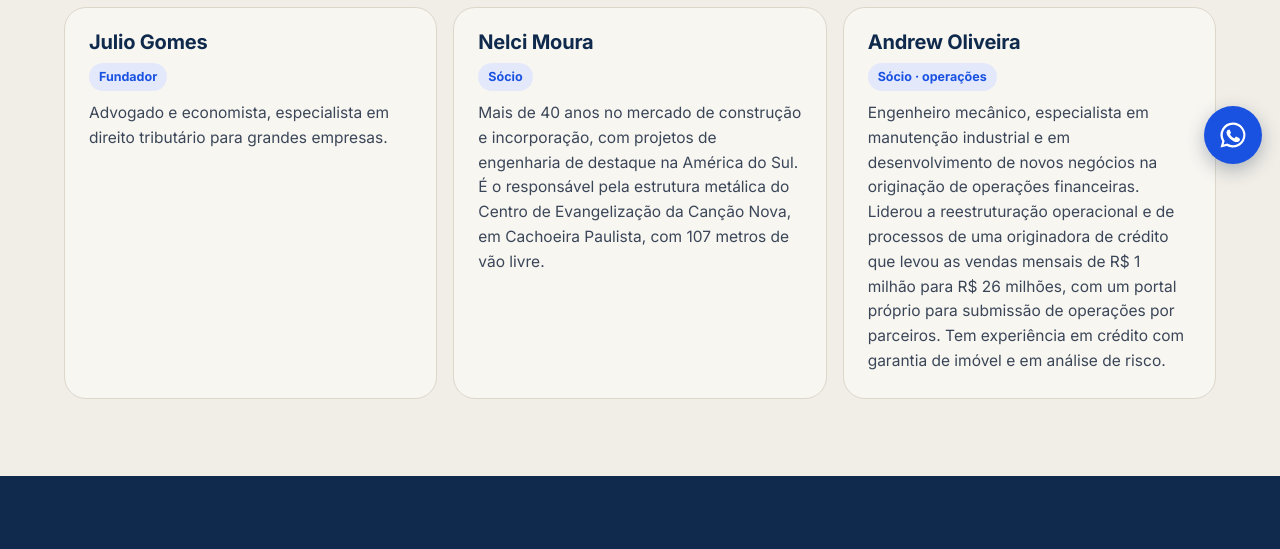
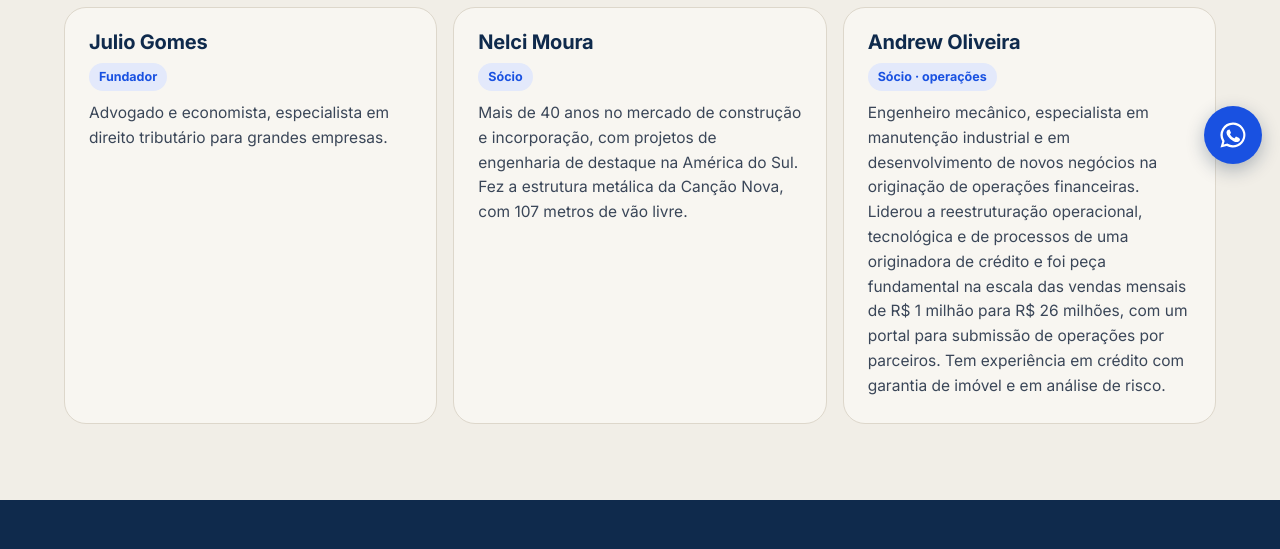
Before and after one commit to adedabliu/shield-site, a plain HTML site: page sobre/index.html in a window 1280 px wide. Shown: the part 618-1167 px from the top of the page. Drawn offline with Linux system fonts and the light colour scheme.

Commit message:
Sobre: ajustes da revisão nos cards dos sócios
Co-Authored-By: Claude Opus 5.5 <noreply@anthropic.com>
Claude-Session: https://claude.ai/code/session_013idJY6Cq1u9SEzCfjBsRJa

```diff
--- a/sobre/index.html
+++ b/sobre/index.html
@@ -49,8 +49,8 @@
   <h2 style="margin-top:14px">Sócios que conhecem imóvel, empresa e crédito por dentro</h2>
   <div class="cards">
    <div class="card"><h3>Julio Gomes</h3><span class="tag" style="align-self:flex-start">Fundador</span><p>Advogado e economista, especialista em direito tributário para grandes empresas.</p></div>
-   <div class="card"><h3>Nelci Moura</h3><span class="tag" style="align-self:flex-start">Sócio</span><p>Mais de 40 anos no mercado de construção e incorporação, com projetos de engenharia de destaque na América do Sul. É o responsável pela estrutura metálica do Centro de Evangelização da Canção Nova, em Cachoeira Paulista, com 107 metros de vão livre.</p></div>
-   <div class="card"><h3>Andrew Oliveira</h3><span class="tag" style="align-self:flex-start">Sócio · operações</span><p>Engenheiro mecânico, especialista em manutenção industrial e em desenvolvimento de novos negócios na originação de operações financeiras. Liderou a reestruturação operacional e de processos de uma originadora de crédito que levou as vendas mensais de R$ 1 milhão para R$ 26 milhões, com um portal próprio para submissão de operações por parceiros. Tem experiência em crédito com garantia de imóvel e em análise de risco.</p></div>
+   <div class="card"><h3>Nelci Moura</h3><span class="tag" style="align-self:flex-start">Sócio</span><p>Mais de 40 anos no mercado de construção e incorporação, com projetos de engenharia de destaque na América do Sul. Fez a estrutura metálica da Canção Nova, com 107 metros de vão livre.</p></div>
+   <div class="card"><h3>Andrew Oliveira</h3><span class="tag" style="align-self:flex-start">Sócio · operações</span><p>Engenheiro mecânico, especialista em manutenção industrial e em desenvolvimento de novos negócios na originação de operações financeiras. Liderou a reestruturação operacional, tecnológica e de processos de uma originadora de crédito e foi peça fundamental na escala das vendas mensais de R$ 1 milhão para R$ 26 milhões, com um portal para submissão de operações por parceiros. Tem experiência em crédito com garantia de imóvel e em análise de risco.</p></div>
   </div>
  </div></div>
  <div class="band dark"><div class="wrap">
```
